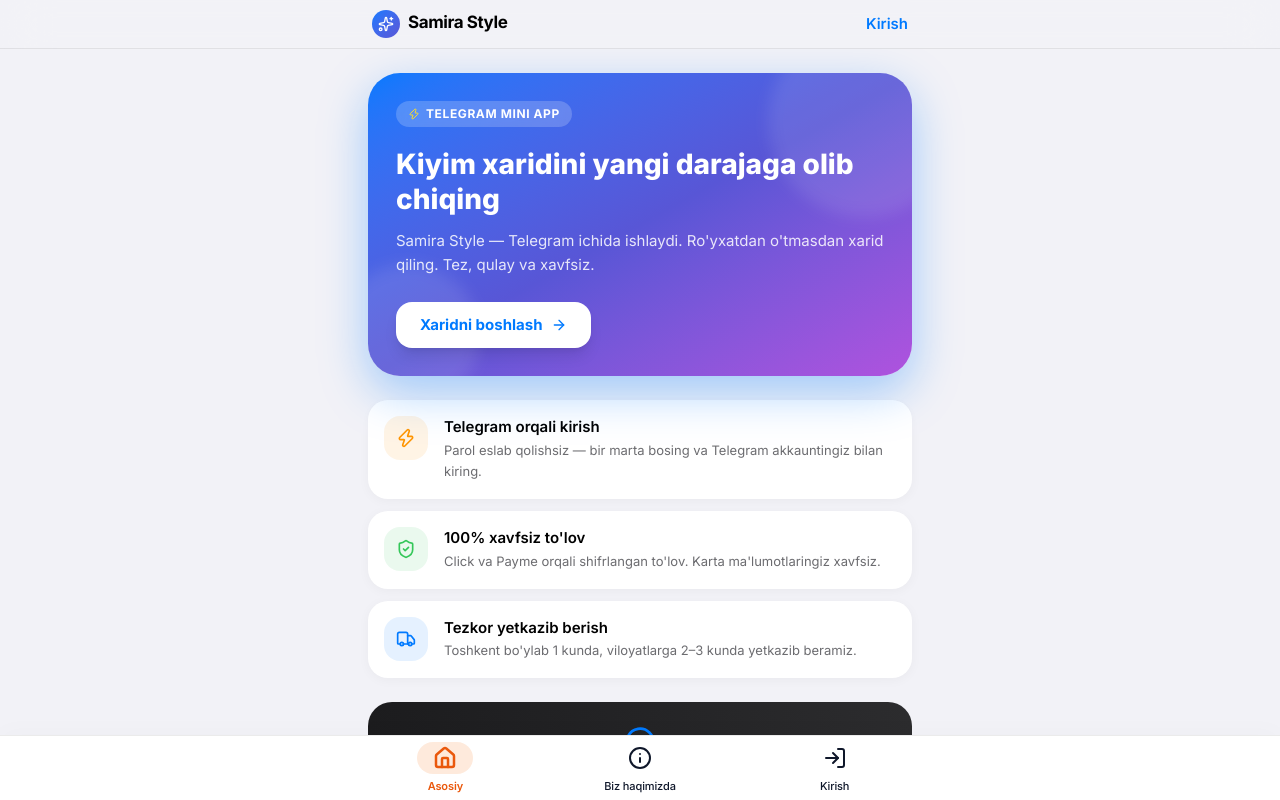
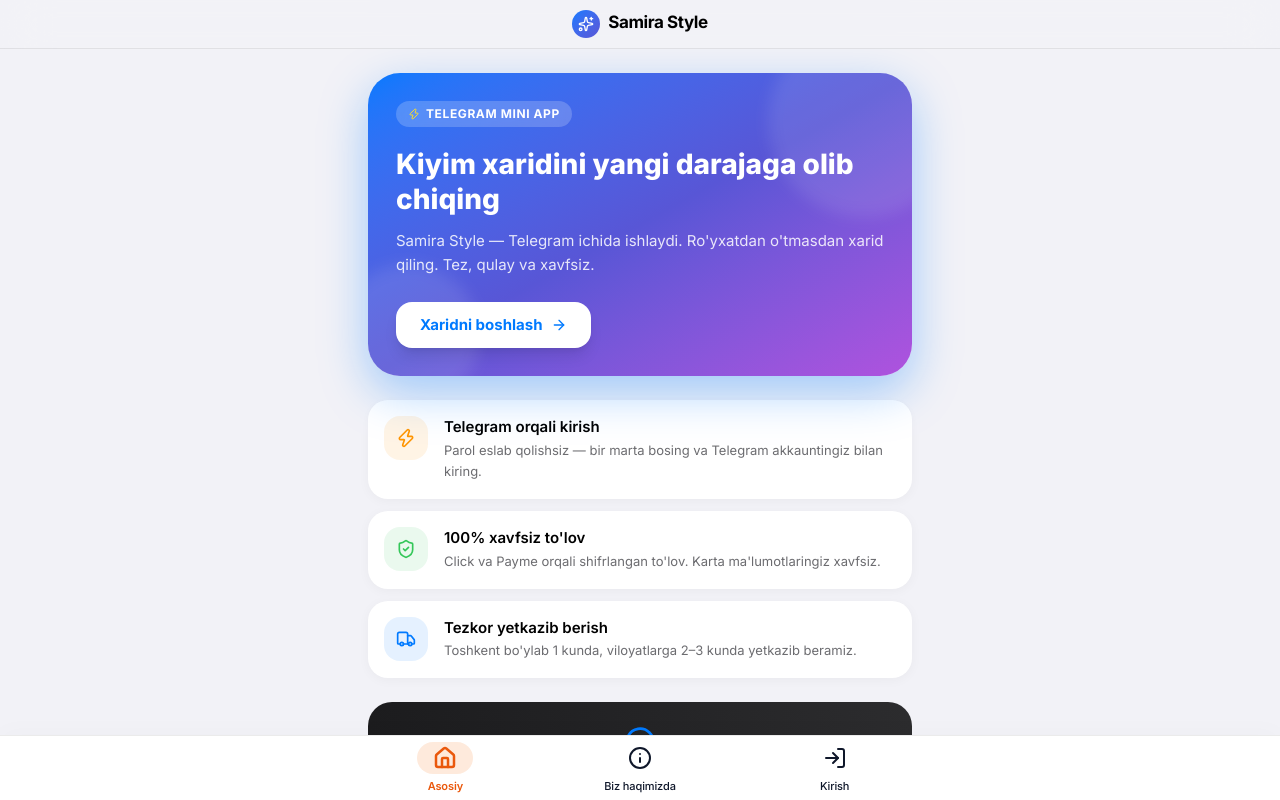
Before and after one commit to Barko-07/Samira_style, a Next.js app: page / in a window 1280 px wide. Shown: the top 800 px of the page. Built offline with nearby package versions, Linux system fonts and the light colour scheme; no server answers.

Commit message:
feat: remove login link from landing page and fix login redirect

```diff
--- a/app/auth/login/page.tsx
+++ b/app/auth/login/page.tsx
@@ -1,7 +1,7 @@
 "use client";
 
 import { useState, useEffect, Suspense } from "react";
-import { useRouter, useSearchParams } from "next/navigation";
+
 import { ShieldCheck, LogIn, ChevronRight } from "lucide-react";
 import Link from "next/link";
 import { GoogleOAuthProvider, GoogleLogin } from "@react-oauth/google";
@@ -9,11 +9,9 @@
 import { PublicTabBar } from "@/components/ui/PublicTabBar";
 
 function LoginPageContent() {
-  const router = useRouter();
-  const searchParams = useSearchParams();
-  // Instead of redirecting to the origin point immediately, we force them to see Welcome screen.
-  // The welcome screen will redirect to `/` natively.
-  const redirectTo = "/welcome";
+  // Instead of redirecting to the origin point immediately, we force a hard reload
+  // to ensure Next.js clears the router cache and renders the StoreFront.
+  const redirectTo = "/";
 
   const [isLoading, setIsLoading] = useState(false);
   const [tgUser, setTgUser] = useState<any>(null);
@@ -53,7 +51,7 @@
 
       if (!initData) {
         // No initData (browser preview) — redirect without server auth
-        router.push(redirectTo);
+        window.location.href = redirectTo;
         return;
       }
 
@@ -63,10 +61,10 @@
         // Whether success or fail, just redirect — we already saved user locally
       } catch (_) {}
 
-      router.push(redirectTo);
+      window.location.href = redirectTo;
     } catch (e) {
       // Even on unexpected error, redirect gracefully
-      router.push(redirectTo);
+      window.location.href = redirectTo;
     }
   };
 
@@ -79,9 +77,9 @@
         localStorage.setItem("tg_user", JSON.stringify((res as any).user || userAuthData));
       }
       // Redirect regardless of result
-      router.push(redirectTo);
+      window.location.href = redirectTo;
     } catch (e) {
-      router.push(redirectTo);
+      window.location.href = redirectTo;
     }
   };
 
@@ -91,7 +89,7 @@
     try {
       const res = await googleLoginEndpoint(credentialResponse.credential);
       if (res.success) {
-        router.push(redirectTo);
+        window.location.href = redirectTo;
       } else {
         setError((res as any).error || "Google orqali kirishda xatolik yuz berdi");
         setIsLoading(false);
--- a/components/LandingPage.tsx
+++ b/components/LandingPage.tsx
@@ -10,19 +10,13 @@
 
       {/* ── Header ── */}
       <header className="sticky top-0 z-40 bg-[rgba(242,242,247,0.85)] backdrop-blur-xl border-b border-[rgba(0,0,0,0.08)]">
-        <div className="flex items-center justify-between px-5 h-12 max-w-xl mx-auto w-full">
+        <div className="flex items-center justify-center px-5 h-12 max-w-xl mx-auto w-full">
           <div className="flex items-center gap-2">
             <div className="w-7 h-7 rounded-xl bg-gradient-to-br from-[#007AFF] to-[#5856D6] flex items-center justify-center">
               <Sparkles className="w-4 h-4 text-white" />
             </div>
             <span className="text-[17px] font-bold tracking-tight text-black">Samira Style</span>
           </div>
-          <Link
-            href="/auth/login"
-            className="text-[#007AFF] text-[15px] font-semibold active:opacity-60 transition-opacity"
-          >
-            Kirish
-          </Link>
         </div>
       </header>
 
```
